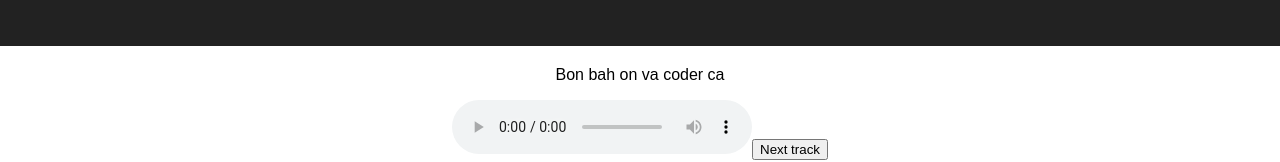
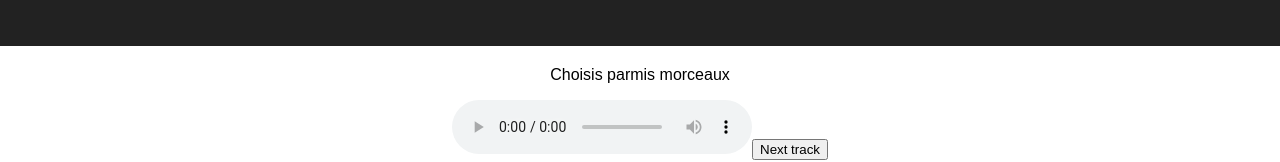
Before and after one commit to JulesCNN/theodo-dojo-spotify-rxagzr, a React (Vite) app: page / in a window 1280 px wide. Shown: the part 144-306 px from the top of the page. Built offline with nearby package versions, Linux system fonts and the light colour scheme; no server answers.

Commit message:
titres likés

```diff
--- a/src/App.tsx
+++ b/src/App.tsx
@@ -1,6 +1,8 @@
 import logo from './assets/logo.svg';
 import './App.css';
 import { useState } from 'react';
+import { useQuery } from '@tanstack/react-query';
+import { fetchTracks } from './lib/fetchTracks';
 
 
 
@@ -21,6 +23,13 @@ const App = () => {
     setTrackIndex(trackIndex + 1);
   }
 
+  const { data: tracks, isLoading } = useQuery({
+		queryKey: ['tracks'],
+		queryFn: fetchTracks
+  });
+  console.log(tracks)
+  console.log(tracks?.length)
+
   return (
     <div className="App">
       <header className="App-header">
@@ -28,7 +37,7 @@ const App = () => {
         <h1 className="App-title">Bienvenue sur le blind test</h1>
       </header>
       <div className="App-images">
-        <p>Bon bah on va coder ca</p>
+        <p>Choisis parmis {tracks?.length} morceaux</p>
       </div>
       <audio src={trackUrls[trackIndex]} autoPlay controls />
       <button onClick={goToNextTrack}>
--- a/src/lib/fetchTracks.ts
+++ b/src/lib/fetchTracks.ts
@@ -1,4 +1,4 @@
-const apiToken: string = '';
+const apiToken: string = 'BQD7CXePurVvvKP_7tmqYNg8M2rXEsQwn6R-aWuhZ9r3MINJgtM5xfyE8ckh7JlJfLog9zjbBVo5P3qf9C9uJZTNroM6Qwf9SJfTqHxnAjjUpXgtD9XSQ3BL_dHKhUGwAXiALxElM7Ql5fB7ft_qOA0ulWgFakFyshRfShZ1EeE25F5aD2ei7-TkEuATb3zXVgAZCcZaqABdxfvPoYvNWF_Aew';
 
 export const fetchTracks = async () => {
   // This function does nothing, yet
```
